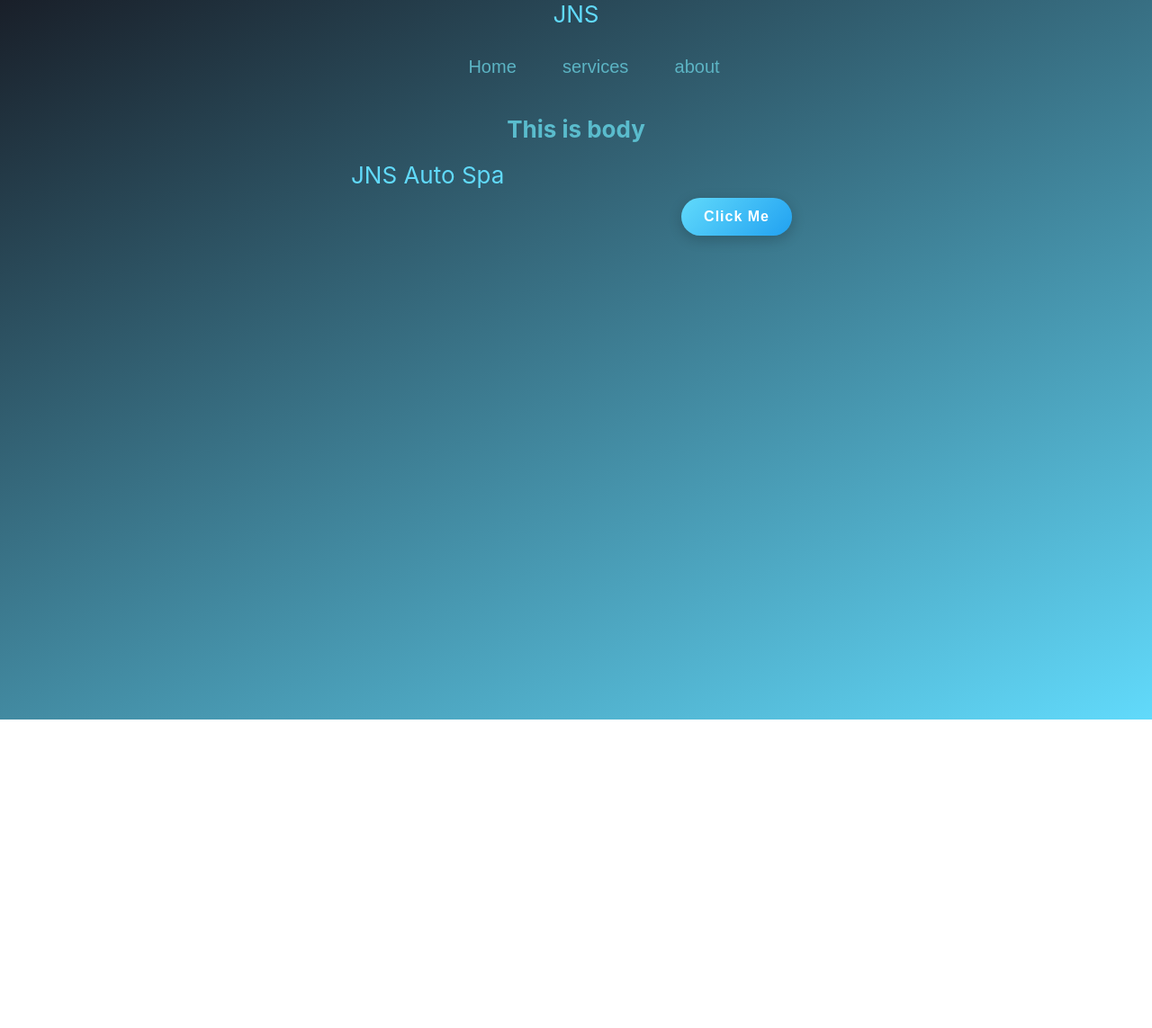
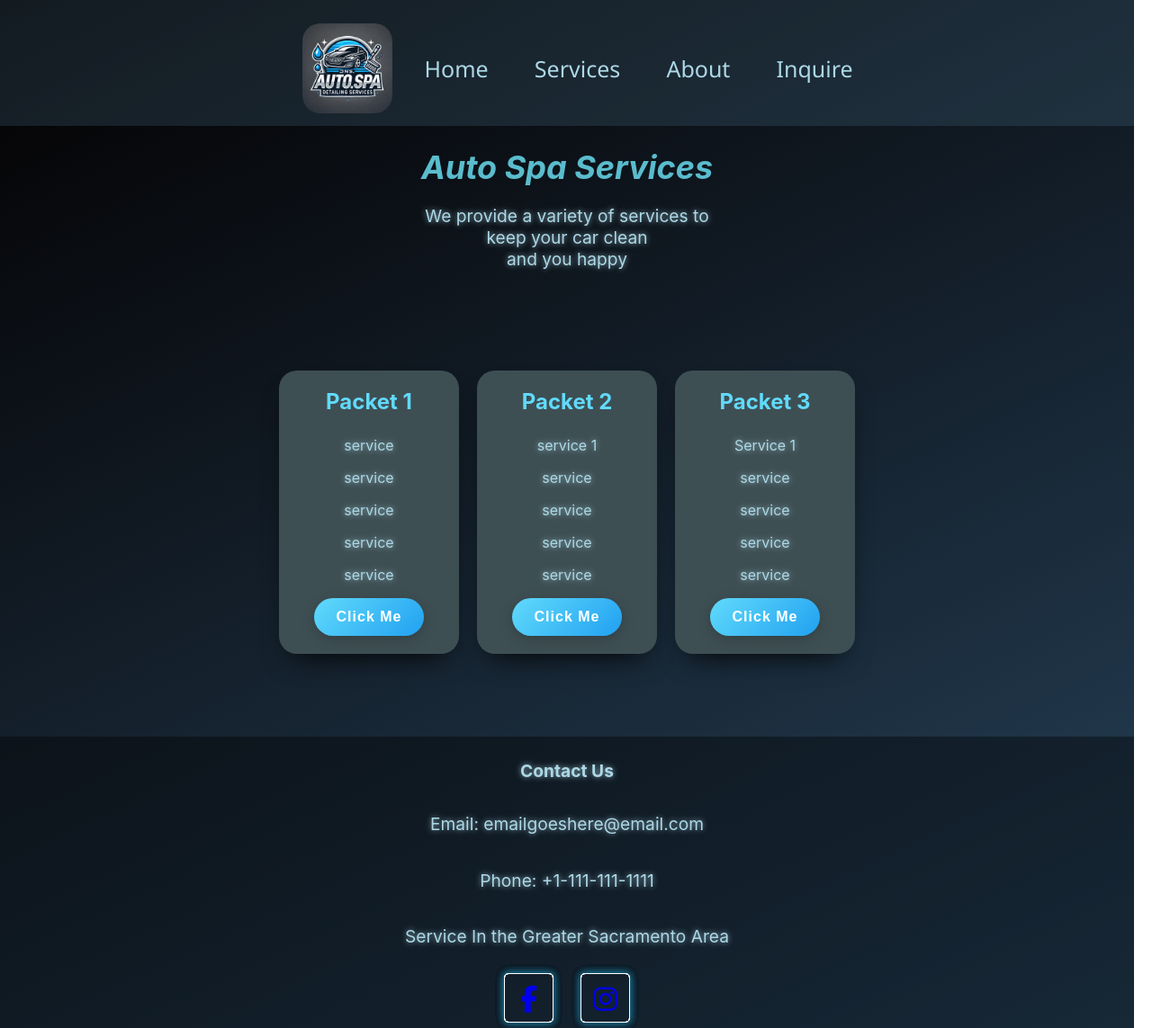
Before and after one commit to legnajaneth/JNS_AUTO, a React (Create React App) app: page /services in a window 1280 px wide. Shown: the whole page at 90% size. Before the commit the page ends 800 px from the top, so only its background shows below. Built offline with nearby package versions, Linux system fonts and the light colour scheme.

Commit message:
Edited services page, card interactiveness added logo and animations to front title and description

```diff
--- a/src/App.css
+++ b/src/App.css
@@ -1,41 +1,89 @@
 .App {
   text-align: center;
-  background: linear-gradient(155deg, #191f29, #61dafb);
-  height: 90px;
+  background: linear-gradient(155deg, #030000, #26425A);
   min-height: 100vh;
+  width: calc(100vw - 20px);
   display: flex;
   flex-direction: column;
   align-items: center;
-  justify-content: Left;
   font-size: calc(10px + 2vmin);
 }
-
-.App-logo {
-  height: 40vmin;
-  pointer-events: none;
-}
-
 header{
   align-items: center;
   color: #61dafb;
-  font-size: calc(10px + 2vmin);
+  font-size: 1em;
 }
-
 .App-link {
   color: #61dafb;
 }
+.contact-info {
+  display: flex;
+  width: 100%;
+  flex-direction: column;
+  background-color: rgba(0,0,0,0.4);
+  columns: 200px 2;
+  padding: 10px;
+  align-items: center;
+}
+.contact-info h2, p{
+  font-size: 1.2rem;
+  color:#add8e6;
+  text-shadow: 0px 0px 6px rgba(173, 216, 230, 0.8);
+}
+footer {
+  position: relative;
+  display: flex;
+  justify-content: center;
+  background-color: rgba(0,0,0,0.4);
+  width: 100%;
+  min-height: 100%;
+}
+.social-icons{
+  display: flex;
+  justify-content: center;
+  gap: 30px;
+}
+.social-icons a .layer {
+  width: 55px;
+  height: 55px;
+  transition: 0.3s;
+  position: relative;
+  display: inline-block;
 
+}
+.social-icons a:hover .layer{
+  transform: rotate(-35deg) skew(20deg);
+}
 
-@keyframes App-logo-spin {
-  from {
-    transform: rotate(0deg);
-  }
-  to {
-    transform: rotate(360deg);
-  }
+.social-icons a .layer span {
+  position: absolute;
+  top:0;
+  left: 0;
+  height: 100%;
+  width: 100%;
+  border: 1px solid  #fff;
+  box-shadow: 0px 0px 8px rgba(24, 131, 167, 0.363);;
+  border-radius: 5px;
+  transition: all 0.3s;
 }
-@media (prefers-reduced-motion: no-preference) {
-  .App-logo {
-    animation: App-logo-spin infinite 20s linear;
-  }
+
+.social-icons a .layer span.fab{
+  font-size: 30px;
+  line-height: 55px;
+  text-align: center;
 }
+.social-icons a:hover .layer span:nth-child(1){
+  opacity: 0.4;
+}
+.social-icons a:hover .layer span:nth-child(2){
+  opacity: 0.6;
+  transform: translate(5px, -5px);
+}
+.social-icons a:hover .layer span:nth-child(3){
+  opacity: 0.8;
+  translate: translate(10px, -10px);
+}
+.social-icons a:hover .layer span:nth-child(4){
+  opacity: 0.9;
+  translate: translate(15px, -15px)
+}
--- a/src/App.js
+++ b/src/App.js
@@ -1,5 +1,4 @@
 import React from 'react';
-import logo from './logo.svg';
 import './App.css';
 import NavigationBar from './components/navigationBar.jsx';
 import ServicePage from './components/services.jsx';
@@ -10,18 +9,47 @@ import { BrowserRouter as Router,Routes, Route } from 'react-router-dom';
 function App() {
   return (
     <div className="App">
-      <header>
-      JNS
-    </header>
-    <body>
+    <main>
       <Router>
         <NavigationBar/>
           <Routes>
+            <Route path="/" element={<HomePage />} />
             <Route path="/home" element={<HomePage />} />
             <Route path= "/services" element={<ServicePage/>} />
           </Routes>
       </Router>
-    </body>
+    </main>
+    <section className="contact-info">
+        <h2> Contact Us </h2>
+          <p>Email: emailgoeshere@email.com</p>
+          <p>Phone: +1-111-111-1111</p>
+          <p>Service In the Greater Sacramento Area</p>
+
+      </section>
+
+      <footer>
+        <div className="social-icons">
+          <a href = "https://facebook.com"target="_blank" rel="noopener noreferrer">
+            <div className="layer">
+              <span></span>
+              <span></span>
+              <span></span>
+              <span></span>
+              <span class = "fab fa-facebook-f"></span>
+            </div>
+          </a>
+
+          <a href= "https://Instagram.com/jns.auto.spa?igsh=MzRIODBiNWFIZA=="target="_blank" rel="noopener noreferrer">
+            <div className="layer">
+            <span></span>
+              <span></span>
+              <span></span>
+              <span></span>
+              <span class = "fab fa-instagram"></span>
+            </div>
+          </a>
+        </div>
+      </footer>
      </div>
   );
 }
--- a/src/components/homePage.css
+++ b/src/components/homePage.css
@@ -1,30 +1,43 @@
-
+* {
+    box-sizing: border-box;
+}
 .HomePage{
     min-height: 100vh;
+    background-color: none;
+    display: flex;
+    flex-direction: column;
 }
 .main-header{
     display: flex;
     justify-content: space-between;
     align-items: center;
     padding: 50px;
-    height: 100vh;
+    height: 700px;
+    width: 100%;
+    box-sizing: border-box;
 }
 .left-content{
     flex:1;
     max-width: 50%;
-    margin-top: -70%;
+
 }
 .title{
+    opacity: 0;
     font-size:4rem;
     color: #add8e6;
     text-shadow: 0px 0px 10px rgba(173, 216, 230, 0.8);
     margin: 0;
+    animation: fade-in-up 1s, glitch 1s forwards;
+    animation-delay: .5s;
 }
 .descr{
+    opacity: 0;
     font-size: 1.5rem;
     color: #add8e6;
     text-shadow: 0px 0px 8px rgba(173, 216, 230, 0.8);
     margin-top: 100px;
+    animation: fade-in-up 1s forwards;
+    animation-delay: 1s;
 }
 .right-content{
     flex:1;
@@ -32,46 +45,35 @@
     justify-content: center;
     align-items: center;
 }
-.contact-info section{
-    padding: 50px;
-    text-align: center;
-    margin: 0;
-    background-color: none;
-}
-.social-icons a .layer {
-    width: 55px;
-    height: 55px;
-    transition: 0.3s;
-    position: relative;
-    display: inline-block;
-}
-.social-icons a:hover .layer{
-    transform: rotate(-35deg) skew(20deg);
+
+@keyframes glitch {
+    0% {
+        opacity: 0;
+    text-shadow: none;
+  }
+  15% {
+    opacity: 1;
+    text-shadow: 1px 1px #043369, -1px -1px #add8e6;;
+  }
+  35% {
+    text-shadow: 10px 10px #add8e6, -10px -10px #043369;
+  }
+  65% {
+    text-shadow: 1px 1px #1c4e86, -1px -1px #add8e6;;
+  }
+  100% {
+    opacity: 1;
+    text-shadow: 3px 3px #1c4e86, -3px -3px #add8e6;;
+  }
 }
 
-.social-icons a .layer span {
-    position: absolute;
-    top:0;
-    left: 0;
-    height: 100%;
-    border: 1px solid #d5f0eb;
-    border-radius: 10px;
-    transition: all 0.3s;
-}
-
-.social-icons a .layer span.fab{
-    font-size: 30px;
-    line-height: 55px;
-    text-align: center;
-}
-.social-icons a:hover .layer span:nth-child(1){
-    opacity: 0.2;
-}
-.social-icons a:hover .layer span:nth-child(2){
-    opacity: 0.4;
-    transform: translate(5px, -5px);
-}
-.social-icons a:hover .layer span:nth-child(3){
-    opacity: 0.6;
-    translate: translate(10px, -10px);
-}
+@keyframes fade-in-up {
+    from {
+      transform: translateY(20pt);
+      opacity: 0;
+    }
+    to {
+      transform: none;
+      opacity: 1;
+    }
+  }
--- a/src/components/homePage.jsx
+++ b/src/components/homePage.jsx
@@ -7,36 +7,13 @@ function HomePage() {
       <div className="homepage">
         <header className="main-header">
           <div className="left-content">
-            <h1 className="title" ><i>JNS AUTO</i></h1>
-              <p className="descr"> The sites moto goes here</p>
+            <h1 className="title" ><b><i>JNS AUTO SPA</i></b></h1>
+              <p className="descr"><b><i> Stay Clean</i></b> </p>
           </div>
           <div className="right-content">
             <p>here will go an image</p>
       </div>
       </header>
-
-      <section className="contact-info">
-        <h2> Contact Us </h2>
-          <p>Email: emailgoeshere</p>
-          <p>Phone: +1-111-111-1111</p>
-          <p>Service In the Greater Sacramento Area</p>
-      </section>
-
-      <footer>
-        <div className="social-icons">
-          <a href = "https://facebook.com"target="_blank" rel="noopener noreferrer">
-            <div className="layer">
-              <span class = "fab fa-facebook-f"></span>
-            </div>
-          </a>
-
-          <a href= "https://Instagram.com"target="_blank" rel="noopener noreferrer">
-            <div className="layer">
-              <span class = "fab fa-instagram"></span>
-            </div>
-          </a>
-        </div>
-      </footer>
       </div>
     );
   };
--- a/src/components/navigationBar.css
+++ b/src/components/navigationBar.css
@@ -1,34 +1,46 @@
+* {
+  box-sizing: border-box;
+}
  .navBar{
     position: relative;
-
-    width: 500px;
-    height: 80px;
+    height: 140px;
+    width: calc(100vw - 20px);
     display: flex;
-    justify-content: center;
+    justify-content: space-evenly;
     align-items: center;
-    border-radius: 10px;
-    margin: 0 auto;
+    background: rgba(88, 134, 165, 0.2) ;
+    flex-wrap: wrap;
+  }
+  .navbar-logo{
+    height:100px;
+    width:auto;
+    border-radius: 20px;
   }
   ul{
     display: flex;
     align-items: center;
     gap: 1.2rem;
     list-style: none;
+    flex-wrap: wrap;
+  }
+  li{
+    position: relative;
   }
   li a{
     text-decoration: none;
-    font-family:Arial, Helvetica, sans-serif;
-    color:#5cb4c4;
-    font-size: 20px;
+    font-family:'Segoe UI', Tahoma, Verdana, sans-serif;
+    color:#add8e6;;
+    font-size: 25px;
     padding: 1rem;
     position: relative;
+    display: inline-block;
 
   }
   li::before {
     content: "";
     position: absolute;
-    width: 20%;
-    height: 6px;
+    width: 100%;
+    height: 4px;
     background: #5391cc;
     bottom: 0;
     border-radius: 7px;
--- a/src/components/navigationBar.jsx
+++ b/src/components/navigationBar.jsx
@@ -1,15 +1,18 @@
 import React from "react";
 import { Link } from 'react-router-dom';
 import  './navigationBar.css';
+import jns_logo from'../images/jns_logo.jpg';
 
 
 const NavigationBar =() => {
   return(
     <nav class="navBar">
         <ul>
+          <img src={jns_logo} alt= "jns logo" className="navbar-logo"/>
           <li><Link to = "/home" class = "Home" >Home</Link></li>
-          <li><Link to = "/services" class = "Services" >services</Link></li>
-          <li><Link to = "/about" class = "About" >about </Link></li>
+          <li><Link to = "/services" class = "Services" >Services</Link></li>
+          <li><Link to = "/about" class = "About" >About </Link></li>
+          <li><Link to = "/" class = "Inquire" >Inquire</Link></li>
         </ul>
     </nav>
 );
--- a/src/components/services.css
+++ b/src/components/services.css
@@ -1,27 +1,58 @@
+* {
+  box-sizing: border-box;
+}
  .ServicePage {
-    text-align: center;
-    background-color: linear-gradient(155deg, #191f29, #61dafb);
-    height: 90px;
     min-height: 100vh;
+    background-color: none;
     display: flex;
     flex-direction: column;
-    align-items: center;
-    justify-content: Left;
-    font-size: calc(10px + 2vmin);
-
+    width: auto;
   }
 
  h1 {
   margin-bottom: 20px;
-  font-size: calc(10px + 2vmin);
+  font-size: calc(20px + 2vmin);
   color: rgb(90, 188, 205);
 
   }
   section{
+    height:auto;
     display: flex;
-    text-align: left;
+    justify-content: center;
+    align-items: center;
     color: #61dafb;
     background: none;
+
+  }
+  .card-container{
+    display: flex;
+    align-items: center;
+    padding: 20px;
+    gap: 20px;
+    height: 500px;
+  }
+  .card{
+    justify-content: space-evenly;
+    display: flexbox;
+    background-color: #3e4f53;
+    border-radius: 20px;
+    box-shadow: 0 1rem 2rem -1rem black;
+    padding: 20px;
+    text-align: center;
+    width:200px;
+    transition: transform 0.3s ease, box-shadow 0.3s ease;
+  }
+  .card h3{
+    margin-top: 0;
+    font-size: 1.5rem;
+  }
+  .card p{
+    font-size: 1rem;
+  }
+  .card-container .card:hover{
+    transform: scale(1.15);
+    box-shadow: 0 0 15px rgba(97, 218, 251, 0.7), 0 0 30px rgba(97, 218, 251, 0.5);
+
   }
   button {
     background: linear-gradient(135deg, #61dafb, #21a1f1);
@@ -36,13 +67,6 @@
     box-shadow: 0 4px 15px rgba(0, 0, 0, 0.2);
     letter-spacing: 1px;
 }
-.buttonContainer {
-  position: relative;
-    width: 100%;
-    display: flex;
-    justify-content: flex-end;
-    padding: 10px;
-}
 button:hover{
   background: linear-gradient(135deg, #21a1f1, #007acc);
     box-shadow: 0 6px 20px rgba(0, 0, 0, 0.3);
--- a/src/components/services.jsx
+++ b/src/components/services.jsx
@@ -4,15 +4,41 @@ import './services.css';
 const ServicePage = () => {
     return(
         <div>
-            <h1>
-            This is body
-            </h1>
+            <h1><i>Auto Spa Services</i></h1>
+            <p>We provide a variety of services to
+                <br></br> keep your car clean
+                <br></br>and you happy</p>
+
             <section>
-                JNS Auto Spa
-            </section>
-            <section>
-                <div class = "buttonContainer">
-                <button class= "buttonc">Click Me</button>
+                <div className = "card-container">
+                    <div className="card">
+                        <h3>Packet 1</h3>
+                        <p> service </p>
+                        <p> service</p>
+                        <p> service</p>
+                        <p> service</p>
+                        <p> service </p>
+                        <button class= "buttonc">Click Me</button>
+                    </div>
+                    <div className="card">
+                        <h3>Packet 2</h3>
+                        <p> service 1</p>
+                        <p> service </p>
+                        <p> service</p>
+                        <p> service</p>
+                        <p> service</p>
+                        <button class= "buttonc">Click Me</button>
+                    </div>
+                    <div className="card">
+                        <h3>Packet 3</h3>
+                        <p> Service 1</p>
+                        <p> service </p>
+                        <p> service</p>
+                        <p> service</p>
+                        <p> service</p>
+                        <button class= "buttonc">Click Me</button>
+
+                    </div>
                 </div>
             </section>
         </div>
```
Also changed, not shown: src/images/jns_logo.jpg (added).
